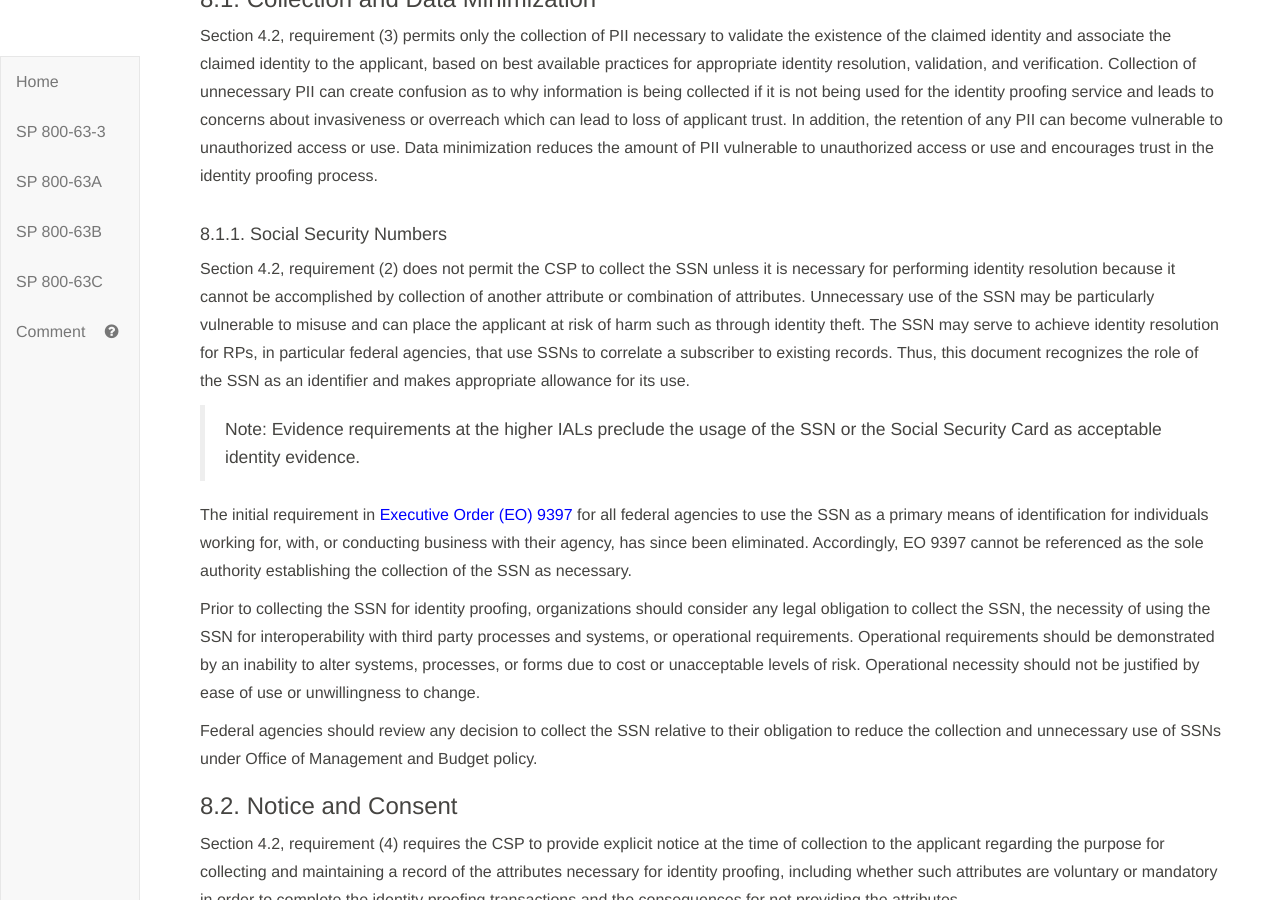
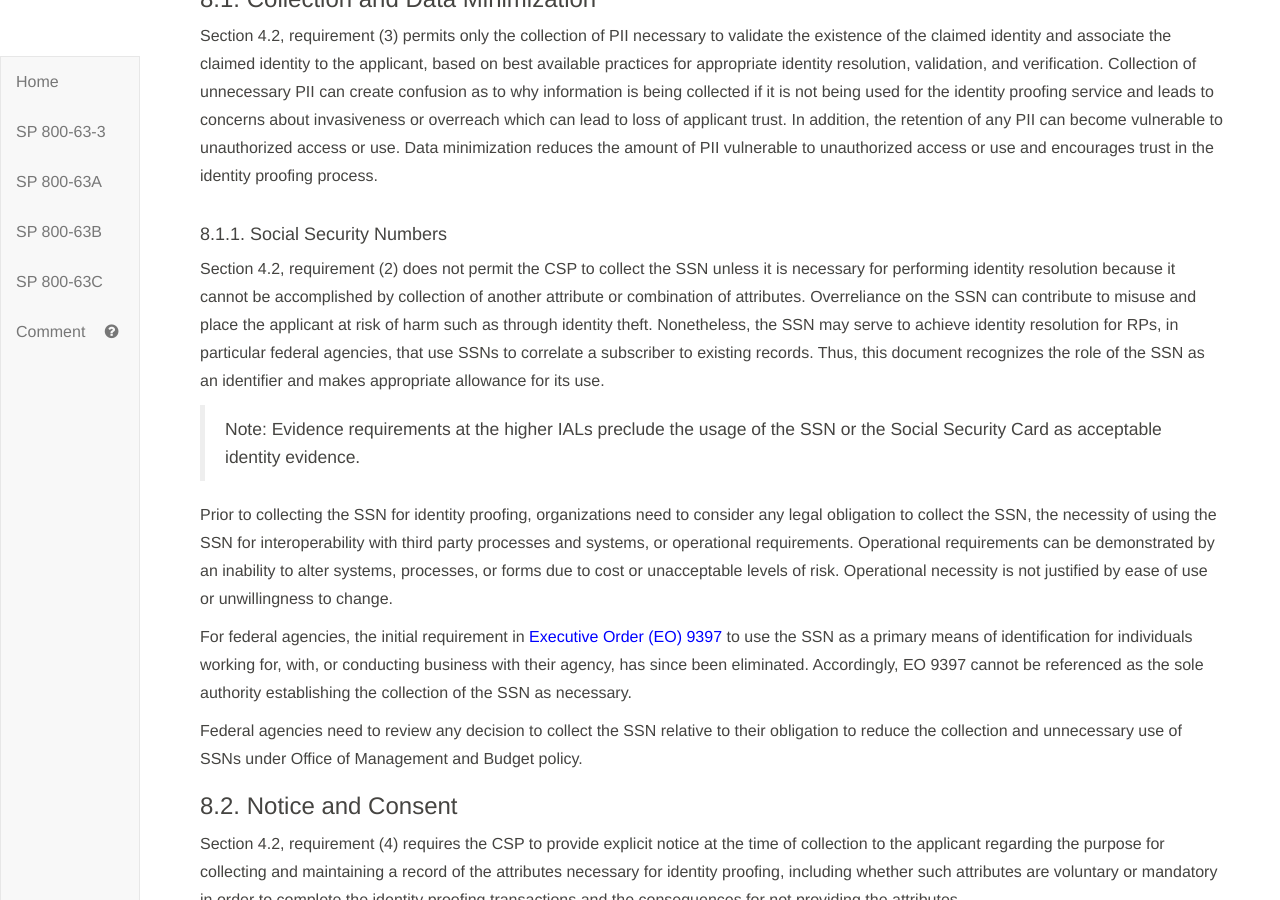
Before and after one commit to usnistgov/800-63-3, a Jekyll site: the page built from sp800-63a/sec8_privacy.md, in a window 1280 px wide and 900 px high, scrolled down 219 px. Built offline with Jekyll 4.4.1, drawn with Linux system fonts in a browser that asks for light colours; our own code applies the rules of GitHub Pages for plain Markdown files.

Commit message:
Closes #1336

```diff
--- a/sp800-63a/sec8_privacy.md
+++ b/sp800-63a/sec8_privacy.md
@@ -14,15 +14,16 @@ Section 4.2, requirement (3) permits only the collection of PII necessary to val
 
 #### 8.1.1. Social Security Numbers
 
-Section 4.2, requirement (2) does not permit the CSP to collect the SSN unless it is necessary for performing identity resolution because it cannot be accomplished by collection of another attribute or combination of attributes.  Unnecessary use of the SSN may be particularly vulnerable to misuse and can place the applicant at risk of harm such as through identity theft. The SSN may serve to achieve identity resolution for RPs, in particular federal agencies, that use SSNs to correlate a subscriber to existing records.  Thus, this document recognizes the role of the SSN as an identifier and makes appropriate allowance for its use.
+Section 4.2, requirement (2) does not permit the CSP to collect the SSN unless it is necessary for performing identity resolution because it cannot be accomplished by collection of another attribute or combination of attributes.  Overreliance on the SSN can contribute to misuse and place the applicant at risk of harm such as through identity theft. Nonetheless, the SSN may serve to achieve identity resolution for RPs, in particular federal agencies, that use SSNs to correlate a subscriber to existing records.  Thus, this document recognizes the role of the SSN as an identifier and makes appropriate allowance for its use.
 
 > Note: Evidence requirements at the higher IALs preclude the usage of the SSN or the Social Security Card as acceptable identity evidence.
 
-The initial requirement in [Executive Order (EO) 9397](#9397) for all federal agencies to use the SSN as a primary means of identification for individuals working for, with, or conducting business with their agency, has since been eliminated. Accordingly, EO 9397 cannot be referenced as the sole authority establishing the collection of the SSN as necessary.
+Prior to collecting the SSN for identity proofing, organizations need to consider any legal obligation to collect the SSN, the necessity of using the SSN for interoperability with third party processes and systems, or operational requirements. Operational requirements can be demonstrated by an inability to alter systems, processes, or forms due to cost or unacceptable levels of risk. Operational necessity is not justified by ease of use or unwillingness to change.
 
-Prior to collecting the SSN for identity proofing, organizations should consider any legal obligation to collect the SSN, the necessity of using the SSN for interoperability with third party processes and systems, or operational requirements. Operational requirements should be demonstrated by an inability to alter systems, processes, or forms due to cost or unacceptable levels of risk. Operational necessity should not be justified by ease of use or unwillingness to change.
+For federal agencies, the initial requirement in [Executive Order (EO) 9397](#9397) to use the SSN as a primary means of identification for individuals working for, with, or conducting business with their agency, has since been eliminated. Accordingly, EO 9397 cannot be referenced as the sole authority establishing the collection of the SSN as necessary.
 
-Federal agencies should review any decision to collect the SSN relative to their obligation to reduce the collection and unnecessary use of SSNs under Office of Management and Budget policy.
+
+Federal agencies need to review any decision to collect the SSN relative to their obligation to reduce the collection and unnecessary use of SSNs under Office of Management and Budget policy.
 
 ### <a name="consent"></a>8.2. Notice and Consent
 
```
